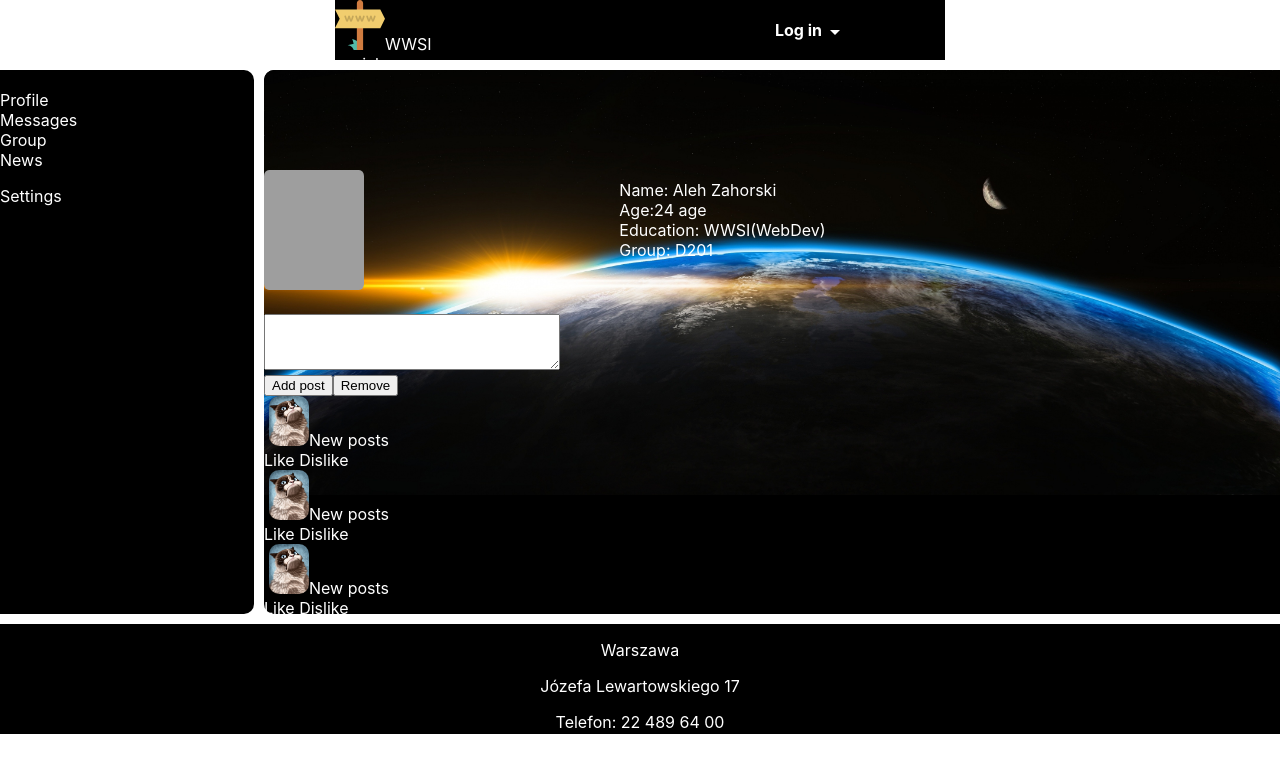
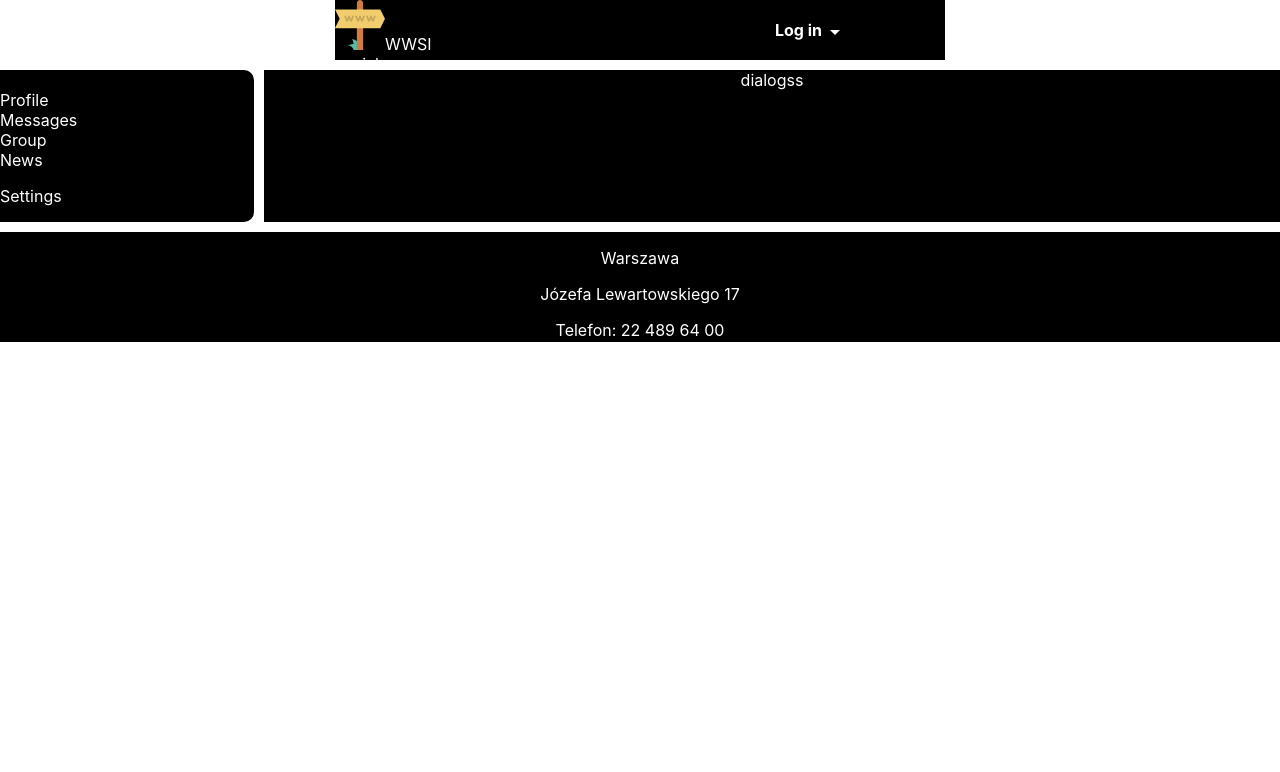
Before and after one commit to AlehZahorski/wwsiSocial, a React (Create React App) app: page /Profile in a window 1280 px wide. Shown: the top 772 px of the page. Built offline with nearby package versions, Linux system fonts and the light colour scheme; grey boxes are pictures that could not be loaded.

Commit message:
made some changes

```diff
--- a/src/App.js
+++ b/src/App.js
@@ -7,15 +7,17 @@ import Header from './components/Header/Header';
 import LeftMenu from './components/LeftMenu/LeftMenu';
 import Profile from './components/Profile/Profile';
 import Footer from './components/Footer/Footer';
+import Dialogs from './components/Dialogs/Dialogs.jsx';
 
 
 const App = () => {
-    return (
+  return (
     <div className="app-wrapper">
-     <Header />
-     <LeftMenu />
-     <Profile />
-     <Footer />
+    <Header />
+    <LeftMenu />
+    {/*  <Profile />*/}
+    <Dialogs />
+    <Footer />
 
 
     </div>
--- /dev/null
+++ b/src/components/Dialogs/Dialogs.jsx
@@ -0,0 +1,12 @@
+import React from 'react';
+import style from './Dialogs.module.css';
+
+const Dialogs = (props) => {
+  return (
+    <div class={ style.content}>
+    dialogss
+    </div>
+  );
+}
+
+export default Dialogs;
--- /dev/null
+++ b/src/components/Dialogs/Dialogs.module.css
@@ -0,0 +1,5 @@
+.content{
+  background-color: black;
+  color:white;
+  text-align: center;
+}
--- a/src/components/Profile/MyPosts/MyPosts.jsx
+++ b/src/components/Profile/MyPosts/MyPosts.jsx
@@ -8,7 +8,10 @@ import avatar5 from '../../images/avatar5.jpeg';
 
 
 
-const MyPosts = () => {
+const MyPosts = (props) => {
+
+
+
   return (
 
     <div>
@@ -20,9 +23,10 @@ return (
 
 
     <div className="posts">
-   <Post />
-   <Post />
-   <Post />
+    <Post message="Tommorow i making my world" />
+    <Post message="Today i have work on google" />
+    <Post message='Yesterday i started learning React' />
+
     </div>
 
 
--- a/src/components/Profile/MyPosts/Post/Post.jsx
+++ b/src/components/Profile/MyPosts/Post/Post.jsx
@@ -3,19 +3,21 @@ import s from './Post.css';
 import avatar1 from '../../../images/avatar1.jpg';
 
 
-const Post = () => {
-return (
+const Post = (props) => {
+
+
+  return (
 
     <div className="item">
     <img src={avatar1}/>
-      New posts
-      <div>
+    {props.message}
+    <div>
     <span>Like </span>
     <span>Dislike</span>
-      </div>
+    </div>
     </div>
 
-);
+  );
 }
 
 export default Post;
--- a/src/components/Profile/Profile.jsx
+++ b/src/components/Profile/Profile.jsx
@@ -6,7 +6,7 @@ import './Profile.css';
 import MyPosts from './MyPosts/MyPosts.jsx';
 
 
-const Profile = () => {
+const Profile = (props) => {
   return (
     <div className="Profile">
     <div className="mainphoto">
```
Also changed, not shown: src/components/LeftMenu/LeftMenu.jsx (indentation only). Lines whose indentation alone changed are shown as unchanged.
